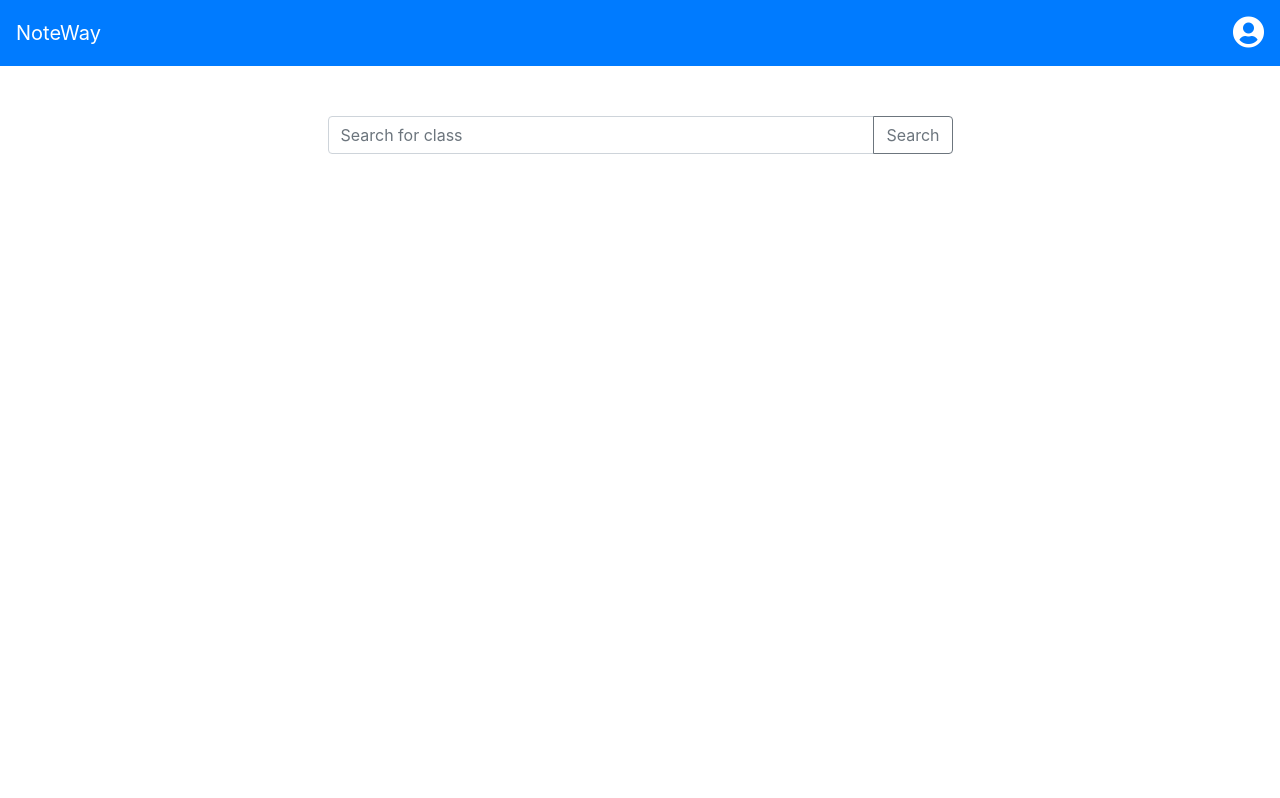
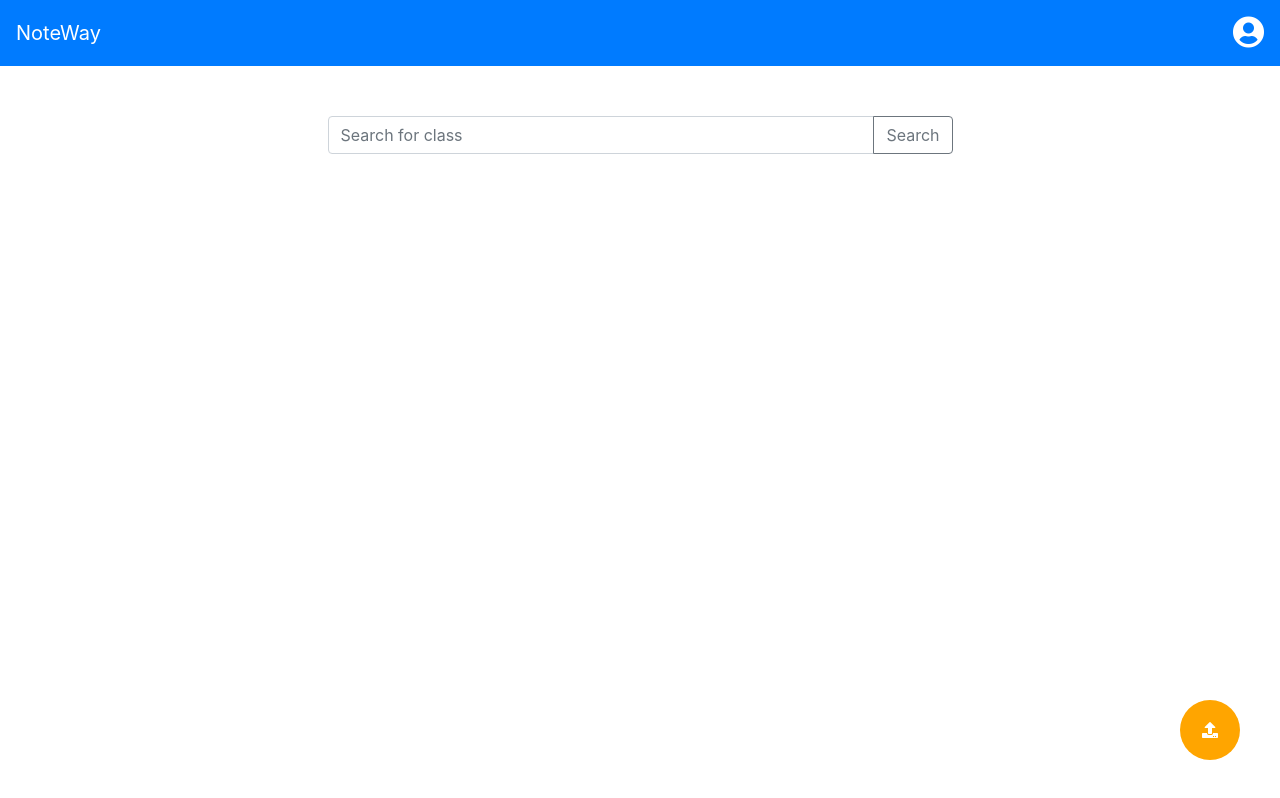
Before and after one commit to paroniriaa/NoteWay, a website: page public/dashboard.html in a window 1280 px wide. Drawn offline with nearby package versions, Linux system fonts and the light colour scheme; no server answers.

Commit message:
Added upload button

```diff
--- a/public/css/styles.css
+++ b/public/css/styles.css
@@ -62,3 +62,22 @@ body {
     color: white;
     font-family: -apple-system, BlinkMacSystemFont, 'Segoe UI', Roboto, Oxygen, Ubuntu, Cantarell, 'Open Sans', 'Helvetica Neue', sans-serif;
 }
+
+i {
+    color: white;
+}
+
+.add {
+    background-color: orange;
+    height: 60px;
+    width: 60px;
+    line-height: 60px;
+    position: fixed;
+    bottom: 40px;
+    right: 40px;
+}
+
+.add:hover {
+    opacity: 1;
+    transform: scale(1.5, 1.5);
+}
--- a/public/dashboard.html
+++ b/public/dashboard.html
@@ -27,8 +27,9 @@
             </div>
         </div>
         <div id="dashboard" class="col-md-8 offset-md-2"></div>
+        <div class="circle add"> <a href="upload-note"><i class="fas fa-upload" ></i></a> </div>
     </div>
-
+    <script src="https://stackpath.bootstrapcdn.com/font-awesome/4.7.0/css/font-awesome.min.css"></script>
     <script src="https://www.gstatic.com/firebasejs/5.5.8/firebase.js"></script>
     <script src="https://code.jquery.com/jquery-3.3.1.slim.min.js" integrity="sha384-q8i/X+965DzO0rT7abK41JStQIAqVgRVzpbzo5smXKp4YfRvH+8abtTE1Pi6jizo" crossorigin="anonymous"></script>
     <script src="https://cdnjs.cloudflare.com/ajax/libs/popper.js/1.14.3/umd/popper.min.js" integrity="sha384-ZMP7rVo3mIykV+2+9J3UJ46jBk0WLaUAdn689aCwoqbBJiSnjAK/l8WvCWPIPm49" crossorigin="anonymous"></script>
```
